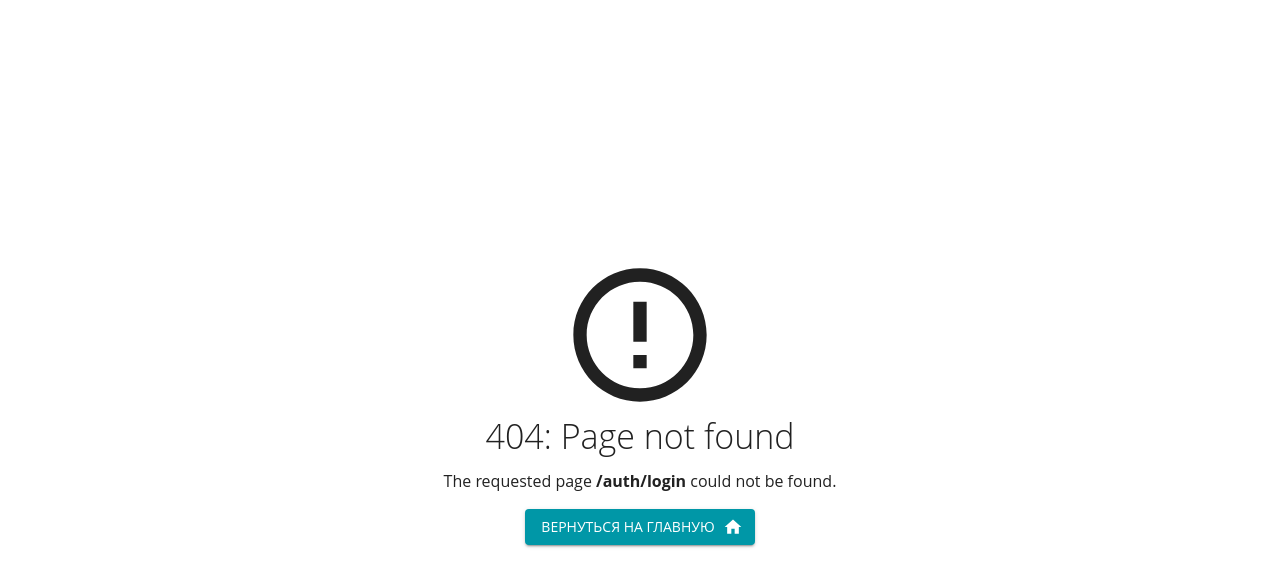
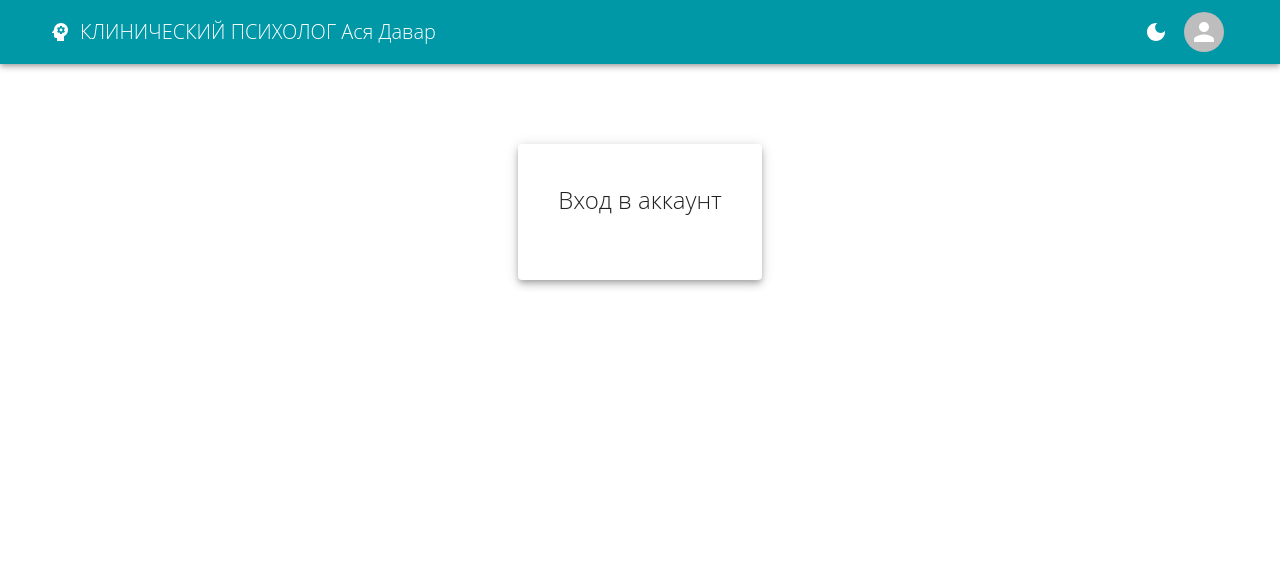
Before and after one commit to ScobarDen/psycho-pesonal-site, a React (Create React App) app: page /auth/login in a window 1280 px wide. Before the commit this address had no page. Shown: the top 586 px of the page. Built offline with nearby package versions, Linux system fonts and the light colour scheme.

Commit message:
add login nesovsem

```diff
--- a/package.json
+++ b/package.json
@@ -23,6 +23,7 @@
     "prettier": "^2.8.3",
     "react": "^18.2.0",
     "react-dom": "^18.2.0",
+    "react-hook-form": "^7.42.1",
     "react-redux": "^8.0.5",
     "react-router-dom": "^6.7.0",
     "react-scripts": "5.0.1",
--- a/src/MyRouter.tsx
+++ b/src/MyRouter.tsx
@@ -1,7 +1,8 @@
 import React from 'react';
 import { Route, Routes } from "react-router-dom";
-import { AdminLayout, UsersLayout } from './layouts';
-import { NotFound } from "./pages/NotFound";
+import { AdminLayout, AuthenticationLayout, UsersLayout } from "./layouts";
+import { NotFoundPage } from "./pages/NotFoundPage";
+import { LoginPage } from "./pages/LoginPage";
 
 export const MyRouter: React.FC = () => {
   const isAdmin = false; // todo: сделать получение этого значения с бэкенда
@@ -12,9 +13,12 @@ export const MyRouter: React.FC = () => {
       ) : (
         <Route path="/" element={<UsersLayout />}></Route>
       )}
+      <Route path="/auth" element={<AuthenticationLayout/>}>
+        <Route path="login" element={<LoginPage/>}/>
+      </Route>
       <Route
         path="*"
-        element={<NotFound/>}
+        element={<NotFoundPage/>}
       />
     </Routes>
   );
--- a/src/components/ui/Header.tsx
+++ b/src/components/ui/Header.tsx
@@ -3,6 +3,7 @@ import {
   AppBar,
   Avatar,
   Box,
+  Container,
   IconButton,
   Menu,
   MenuItem,
@@ -27,6 +28,7 @@ import {
   setNotAuthUserMenu,
   setSignNavMenu,
 } from '../../redux/navFields';
+import { Link } from 'react-router-dom';
 
 const Header: React.FC = () => {
   const isAuth = false; // todo: Должно потом быть с бэка
@@ -78,11 +80,16 @@ const Header: React.FC = () => {
 
   return (
     <AppBar position="sticky">
+      <Container maxWidth="xl">
         <Toolbar>
           <PsychologyIcon sx={{ marginRight: 1, display: { xs: 'none', lg: 'block' } }} />
           <Box sx={{ marginRight: '1rem', display: { xs: 'block', lg: 'none' } }}>
             {navMenu.length !== 0 && (
-            <IconButton edge="start" color="inherit" aria-label="menu" onClick={handleOpenNavMenu}>
+              <IconButton
+                edge="start"
+                color="inherit"
+                aria-label="menu"
+                onClick={handleOpenNavMenu}>
                 <MenuIcon />
               </IconButton>
             )}
@@ -149,13 +156,16 @@ const Header: React.FC = () => {
               open={Boolean(anchorElUser)}
               onClose={handleCloseUserMenu}>
               {userMenu.map((field) => (
+                <Link to={field.path}>
                   <MenuItem key={field.id} onClick={handleCloseUserMenu}>
                     <Typography textAlign="center">{field.label}</Typography>
                   </MenuItem>
+                </Link>
               ))}
             </Menu>
           </Box>
         </Toolbar>
+      </Container>
     </AppBar>
   );
 };
--- /dev/null
+++ b/src/layouts/AuthenticationLayout.tsx
@@ -0,0 +1,24 @@
+import React, { useEffect } from 'react';
+import { Outlet } from 'react-router-dom';
+import { Container } from '@mui/material';
+import Header from '../components/ui/Header';
+import { useAppDispatch } from '../redux/hooks';
+import { setAuthNavMenu, setSignNavMenu } from "../redux/navFields";
+
+export const AuthenticationLayout: React.FC = () => {
+  const dispatch = useAppDispatch();
+  useEffect(() => {
+    dispatch(setSignNavMenu());
+  });
+
+  return (
+    <>
+      <Header />
+      <Container
+        maxWidth="sm"
+        sx={{ display: 'flex', justifyContent: 'center', marginTop: 10}}>
+        <Outlet />
+      </Container>
+    </>
+  );
+};
--- a/src/layouts/index.ts
+++ b/src/layouts/index.ts
@@ -1,2 +1,3 @@
 export * from './AdminLayout';
 export * from './UserLayout';
+export * from './AuthenticationLayout';
--- /dev/null
+++ b/src/pages/LoginPage.tsx
@@ -0,0 +1,33 @@
+import React, { useState } from "react";
+import Typography from "@mui/material/Typography";
+import TextField from "@mui/material/TextField";
+import Paper from "@mui/material/Paper";
+import Button from "@mui/material/Button";
+import { useForm } from "react-hook-form";
+
+interface FormData {
+  email: string;
+  password: string;
+}
+
+export const LoginPage = () => {
+
+
+
+  const onSubmit = async (data: FormData) => {
+    console.log(data);
+
+  };
+
+
+  return (
+      <Paper elevation={5} sx={{p: 5}}>
+        <Typography variant="h5" sx={{marginBottom: 3}}>
+          Вход в аккаунт
+        </Typography>
+        <form>
+
+        </form>
+      </Paper>
+  );
+};
--- a/src/pages/NotFound.tsx
+++ b/src/pages/NotFoundPage.tsx
@@ -4,7 +4,7 @@ import ErrorOutlineIcon from '@mui/icons-material/ErrorOutline';
 import HomeIcon from '@mui/icons-material/Home';
 import { Link, useLocation } from 'react-router-dom';
 
-export const NotFound: React.FC = () => {
+export const NotFoundPage: React.FC = () => {
   const location = useLocation();
   return (
     <Box
--- a/src/redux/navFields/slice.ts
+++ b/src/redux/navFields/slice.ts
@@ -44,8 +44,8 @@ export const navFieldsSlice = createSlice({
     },
     setNotAuthUserMenu(state) {
       state.userMenu = [
-        { id: 1, label: 'Войти', path: '/login' },
-        { id: 2, label: 'Зарегистрироваться', path: '/register' },
+        { id: 1, label: 'Войти', path: '/auth/login' },
+        { id: 2, label: 'Зарегистрироваться', path: '/auth/register' },
       ];
     },
     setNavValue(state, action: PayloadAction<number>) {
```
Also changed, not shown: src/layouts/Authentication.tsx (deleted, +0 -13 lines), 1 other file (tests, documents, lock files or other folders). Lines whose indentation alone changed are shown as unchanged.
